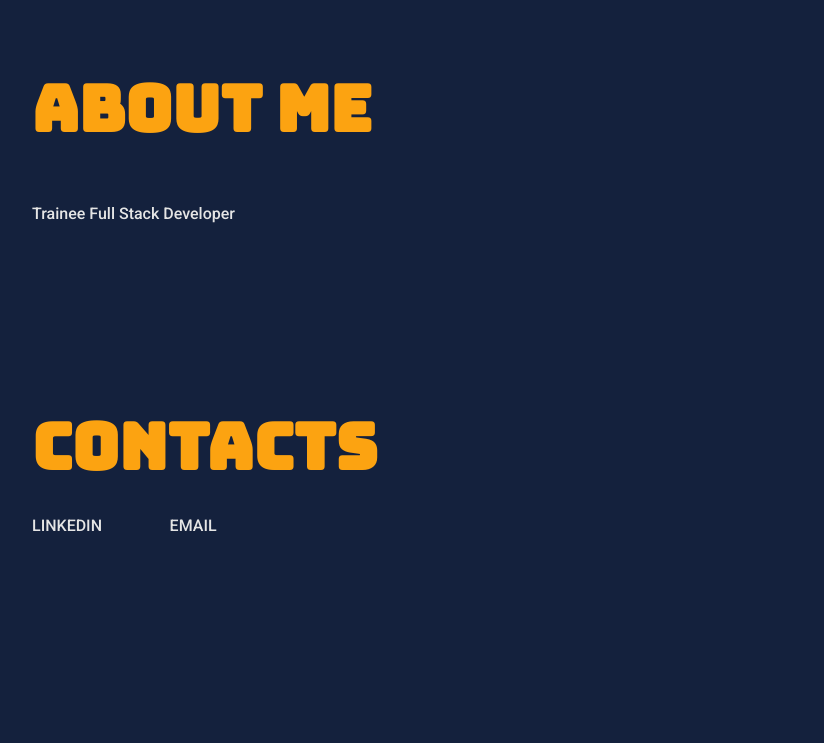
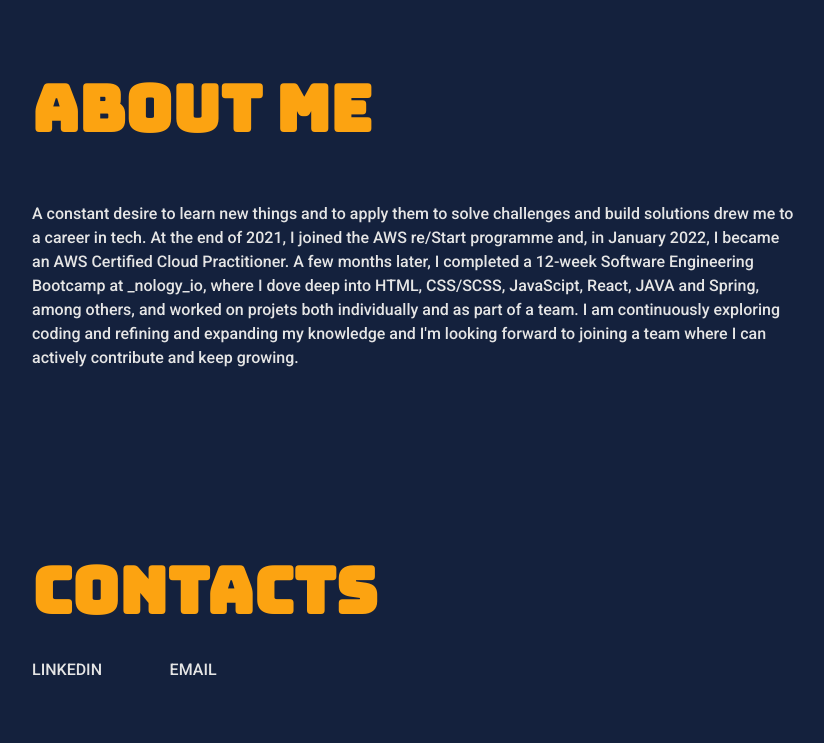
Before and after one commit to n-a-z-a/portfolio, a plain HTML site: page index.html in a window 1280 px wide. Shown: the part 2815-3558 px from the top of the page, without its empty margins (32-856 px from the left). Before the commit the page ends 3414 px from the top, so only its background shows below. Drawn offline with Linux system fonts and the light colour scheme.

Commit message:
added about section

```diff
--- a/index.html
+++ b/index.html
@@ -61,7 +61,13 @@
         <section id="about">
 
         <h1>ABOUT ME</h1>
-        <p>Trainee Full Stack Developer</p>
+        <p>A constant desire to learn new things and to apply them to solve challenges and build solutions drew me to a career in tech.
+
+        At the end of 2021, I joined the AWS re/Start programme and, in January 2022, I became an AWS Certified Cloud Practitioner.
+
+        A few months later, I completed a 12-week Software Engineering Bootcamp at _nology_io, where I dove deep into HTML, CSS/SCSS, JavaScipt, React, JAVA and Spring, among others, and worked on projets both individually and as part of a team.
+
+        I am continuously exploring coding and refining and expanding my knowledge and I'm looking forward to joining a team where I can actively contribute and keep growing.</p>
         </section>
 
 
```
